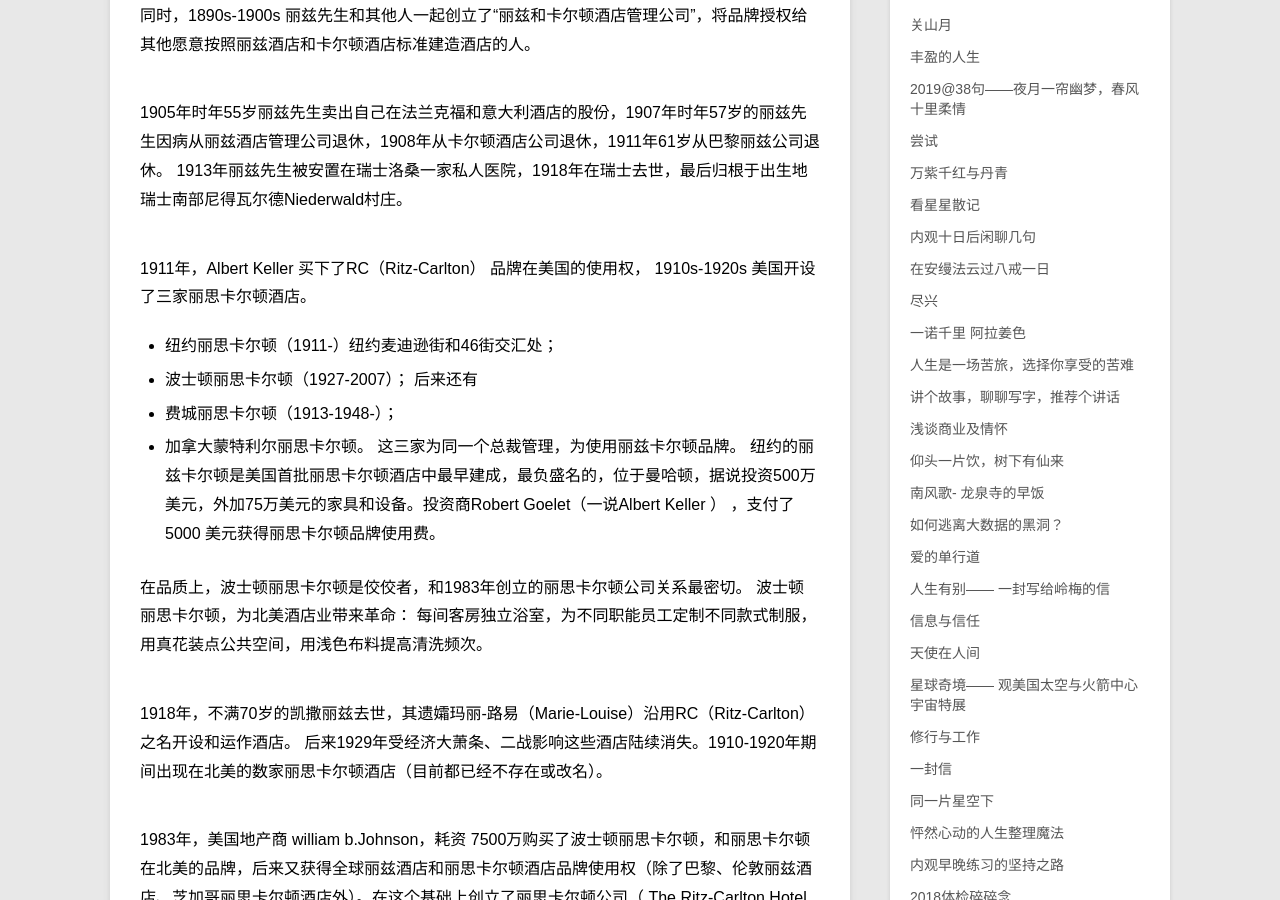
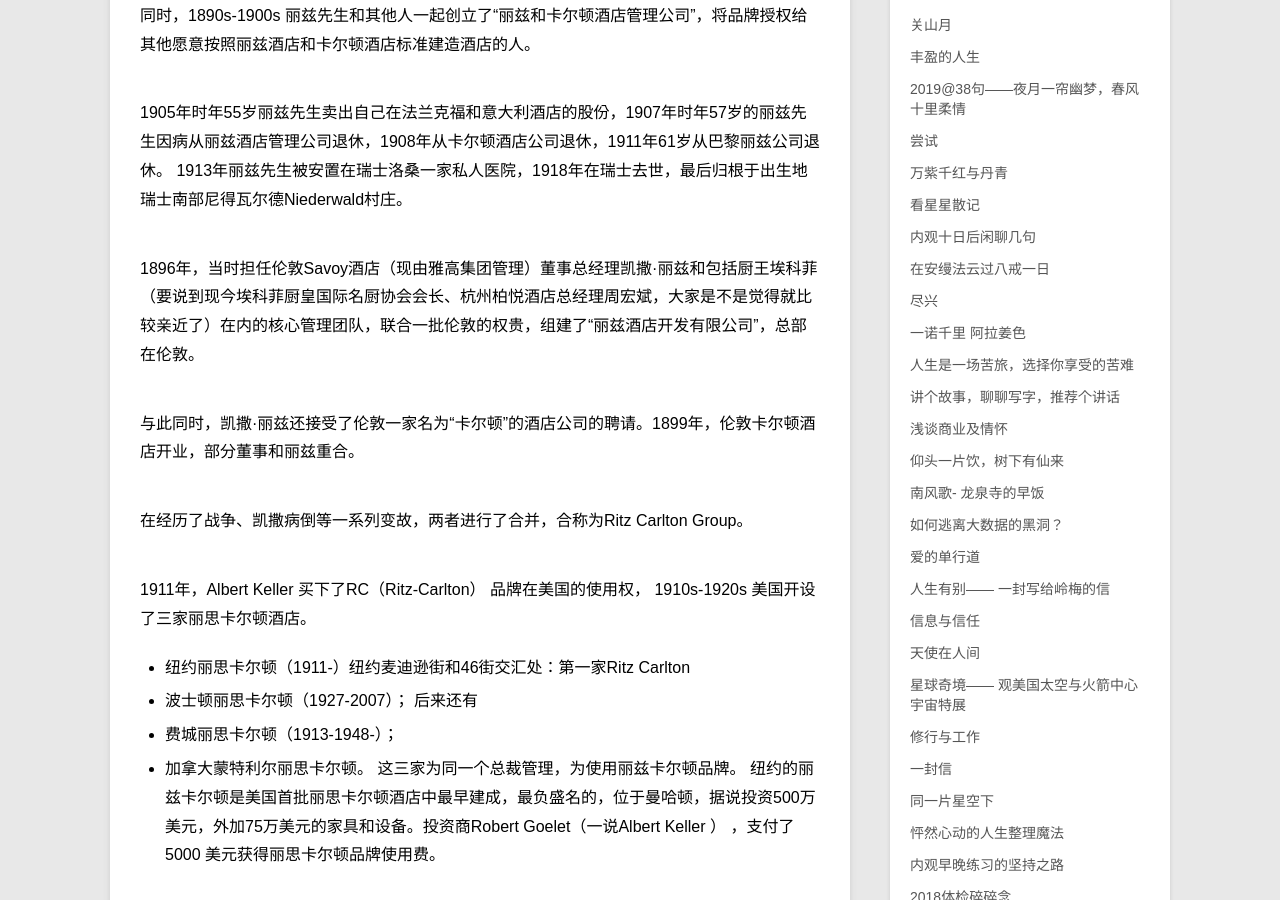
Before and after one commit to violettianjie/violettianjie.github.io, a Jekyll site: the page built from _posts/blog/2021-08-29-ritz.md, in a window 1280 px wide and 900 px high, scrolled down 1604 px. Built offline with Jekyll 4.4.1, drawn with Linux system fonts in a browser that asks for light colours.

Commit message:
Update 2021-08-29-ritz.md

```diff
--- a/_posts/blog/2021-08-29-ritz.md
+++ b/_posts/blog/2021-08-29-ritz.md
@@ -42,11 +42,17 @@ category: blog
 1913年丽兹先生被安置在瑞士洛桑一家私人医院，1918年在瑞士去世，最后归根于出生地瑞士南部尼得瓦尔德Niederwald村庄。
 
 
+1896年，当时担任伦敦Savoy酒店（现由雅高集团管理）董事总经理凯撒·丽兹和包括厨王埃科菲（要说到现今埃科菲厨皇国际名厨协会会长、杭州柏悦酒店总经理周宏斌，大家是不是觉得就比较亲近了）在内的核心管理团队，联合一批伦敦的权贵，组建了“丽兹酒店开发有限公司”，总部在伦敦。
+
+与此同时，凯撒·丽兹还接受了伦敦一家名为“卡尔顿”的酒店公司的聘请。1899年，伦敦卡尔顿酒店开业，部分董事和丽兹重合。
+
+在经历了战争、凯撒病倒等一系列变故，两者进行了合并，合称为Ritz Carlton Group。
+
 1911年，Albert Keller 买下了RC（Ritz-Carlton） 品牌在美国的使用权，
 1910s-1920s
 美国开设了三家丽思卡尔顿酒店。
 
-- 纽约丽思卡尔顿（1911-）纽约麦迪逊街和46街交汇处；
+- 纽约丽思卡尔顿（1911-）纽约麦迪逊街和46街交汇处：第一家Ritz Carlton
 - 波士顿丽思卡尔顿（1927-2007）；
 后来还有
 - 费城丽思卡尔顿（1913-1948-）；
```
